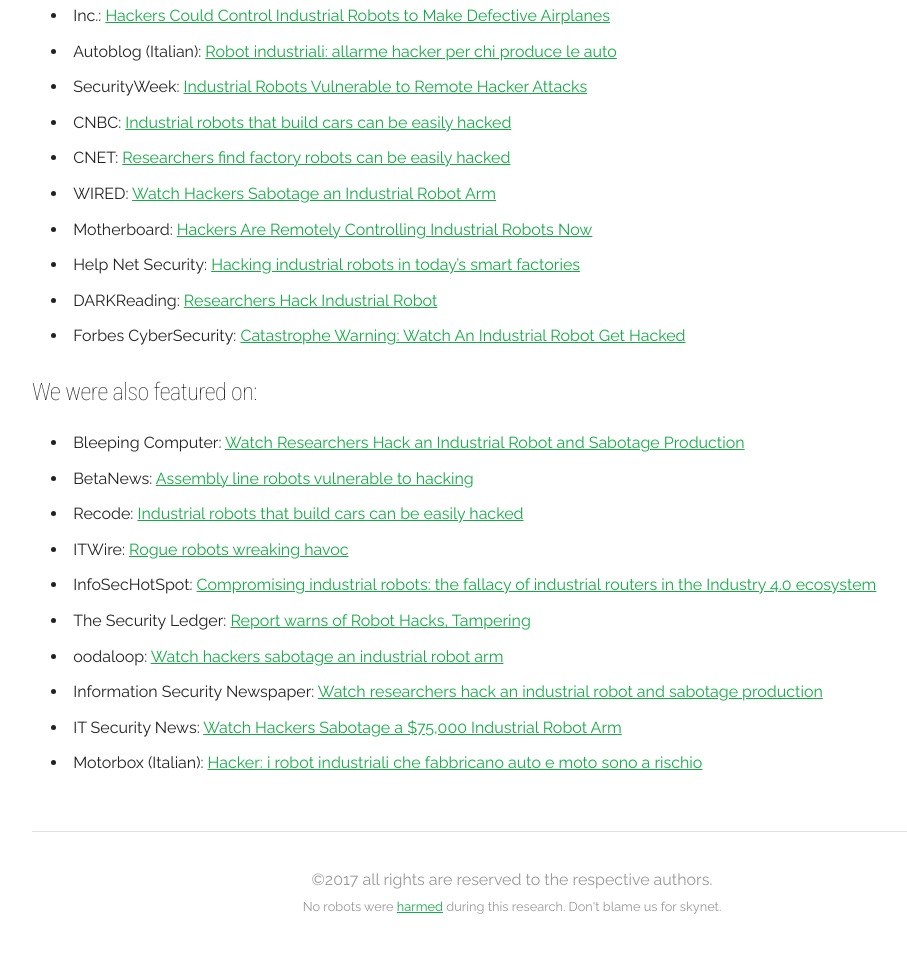
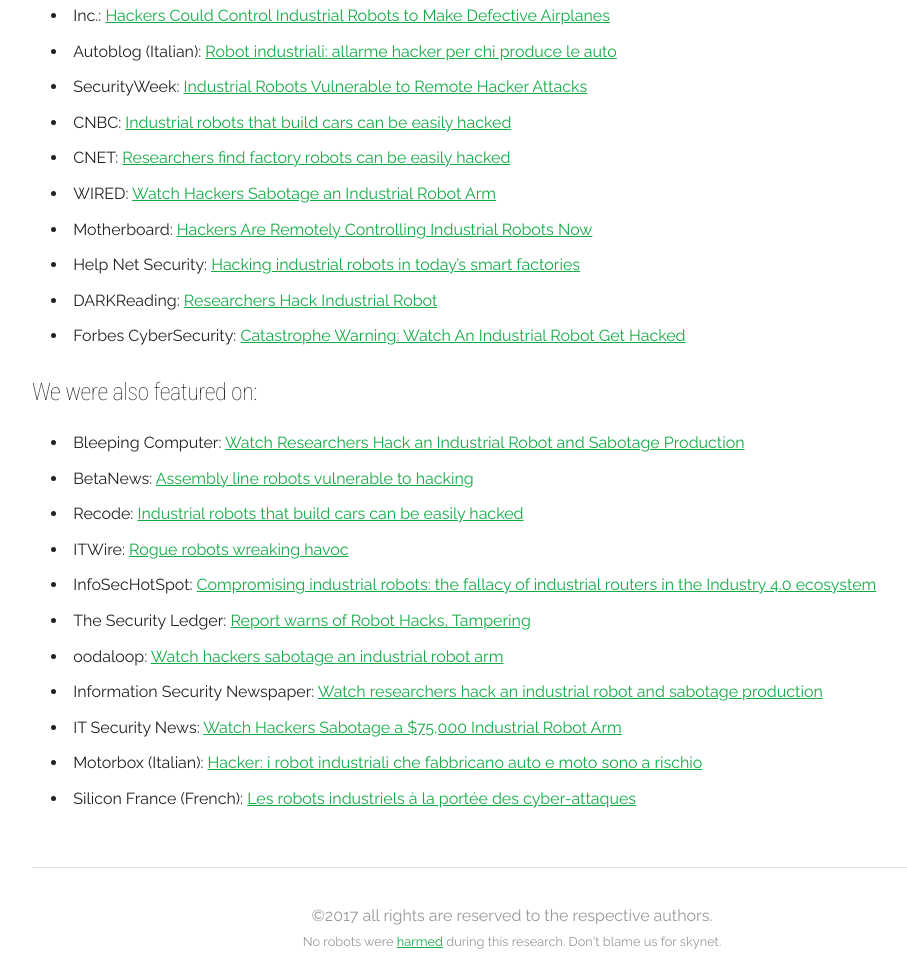
Before and after one commit to robosecurity/robosec.org, a plain HTML site: page index.html in a window 1280 px wide. Shown: the part 3647-4626 px from the top of the page, without its empty margins (128-1035 px from the left). Before the commit the page ends 4590 px from the top, so only its background shows below. Drawn offline with Linux system fonts and the light colour scheme.

Commit message:
siliconfr

```diff
--- a/index.html
+++ b/index.html
@@ -213,6 +213,7 @@
             <li>Information Security Newspaper: <a href="http://www.securitynewspaper.com/2017/05/04/watch-researchers-hack-industrial-robot-sabotage-production/">Watch researchers hack an industrial robot and sabotage production</a></li>
             <li>IT Security News: <a href="http://www.itsecuritynews.info/watch-hackers-sabotage-a-75000-industrial-robot-arm/">Watch Hackers Sabotage a $75,000 Industrial Robot Arm</a></li>
             <li>Motorbox (Italian): <a href="http://www.motorbox.com/tecnologia/hacker-i-robot-che-fabbricano-auto-e-moto-sono-a-rischio">Hacker: i robot industriali che fabbricano auto e moto sono a rischio</a></li>
+            <li>Silicon France (French): <a href="http://www.silicon.fr/les-robots-industriels-a-la-portee-des-cyber-attaques-173827.html">Les robots industriels &agrave; la port&eacute;e des cyber-attaques</a></li>
           </ul>
 
         </div>
```
